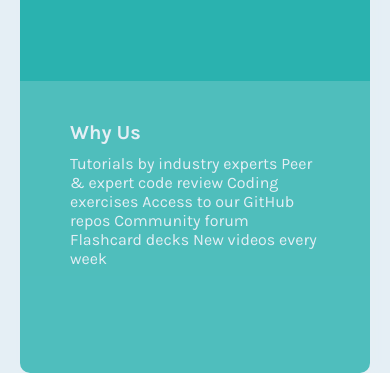
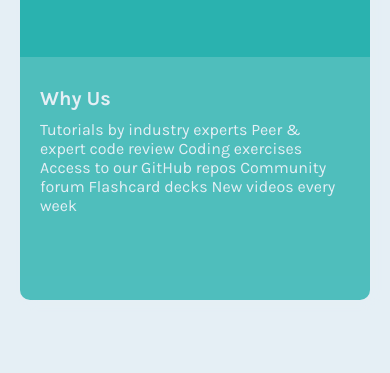
Before and after one commit to Code-Beaker/single-price-grid-code, a plain HTML site: page index.html in a window 390 px wide. Shown: the part 487-860 px from the top of the page. Drawn offline with Linux system fonts and the light colour scheme.

Commit message:
updated css

```diff
--- a/style.css
+++ b/style.css
@@ -91,10 +91,18 @@ body {
   border: none;
   background: var(--br-yellow);
   border-radius: 5px;
+  cursor: pointer;
 }
 
 @media (max-width: 600px) {
   .main {
     grid-template-columns: 1fr;
+    grid-auto-rows: minmax(150px, 1fr);
+  }
+
+  .item-1,
+  .item-2,
+  .item-3 {
+    padding: 20px;
   }
 }
```
